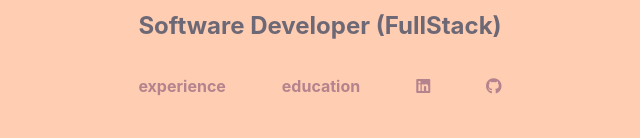
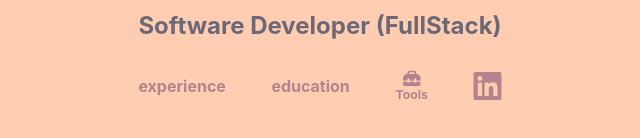
Before and after one commit to thorn91/personal, a Svelte app in the folder web/: page / in a window 1280 px wide. Shown: the part 426-564 px from the top of the page, without its empty margins (320-960 px from the left). Built offline with nearby package versions, Linux system fonts and the light colour scheme.

Commit message:
Update App.svelte

```diff
--- a/web/src/App.svelte
+++ b/web/src/App.svelte
@@ -3,13 +3,11 @@
         setTimeout(() => {
             // document.getElementById('im').remove();
         }, 5000);
-    }
-
+    };
 </script>
 
 <main class="main">
-    <div class="top">
-    </div>
+    <div class="top" />
     <div class="middle">
         <h1 class="initial-hello">hello</h1>
         <h1 class="name-section"><span id="im">I'm </span>Thomas W. Horn</h1>
@@ -17,16 +15,24 @@
     </div>
     <div class="bottom">
         <div class="bottom-navigation">
-            <p>experience</p>
-            <p>education</p>
-            <i class="fa-brands fa-linkedin"></i>
-            <i class="fa-brands fa-github"></i>
+            <p class="clickable">experience</p>
+            <p class="clickable">education</p>
+            <div class="tools clickable">
+                <i class="fa-solid fa-toolbox clickable" />
+                <span class="tool-text clickable">Tools</span>
+            </div>
+            <a
+                href="https://www.linkedin.com/in/thomaswarrenhorn/"
+                title="LinkedIn: Thomas Horn"
+                target="_blank"
+                ><i class="fa-brands fa-linkedin clickable" /></a
+            >
         </div>
     </div>
 </main>
 
 <style lang="scss">
-	// * {
+    // * {
     //     outline: 1px solid red;
     // }
     $brand-lightest: #ffcdb2;
@@ -48,7 +54,7 @@
             "bottom";
         grid-template-rows: 4fr 3fr auto;
         justify-content: center;
-		align-items: center;
+        align-items: center;
 
         .top {
             grid-area: top;
@@ -87,8 +93,30 @@
                 color: $brand-dark;
                 font-weight: bolder;
 
-                .fa-brand {
-                    font-size: 1.7em;
+                a {
+                    text-decoration: none;
+                    color: inherit;
+                }
+
+                .clickable:hover {
+                    cursor: pointer;
+                    color: $brand-main;
+                }
+
+                .fa-linkedin {
+                    font-size: 2em;
+                }
+
+                .tools {
+                    display: flex;
+                    flex-direction: column;
+                    justify-content: center;
+                    align-items: center;
+                    font-size: 1.1em;
+
+                    .tool-text {
+                        font-size: 0.7em;
+                    }
                 }
             }
         }
```
